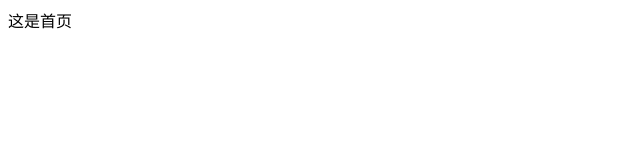
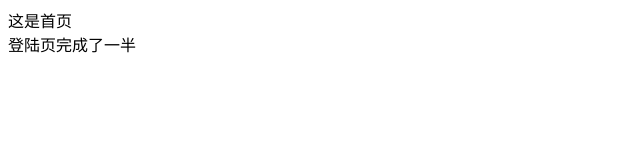
Before and after one commit to zhaowei-li/first, a plain HTML site: page index.html in a window 1280 px wide. Shown: the whole page, without its empty margins (0-640 px from the left). Drawn offline with Linux system fonts and the light colour scheme.

Commit message:
登陆页完成了一半

```diff
--- a/index.html
+++ b/index.html
@@ -10,6 +10,7 @@
 
 <body>
     <div>这是首页</div>
+    <div>登陆页完成了一半</div>
 </body>
 
 </html>
```
